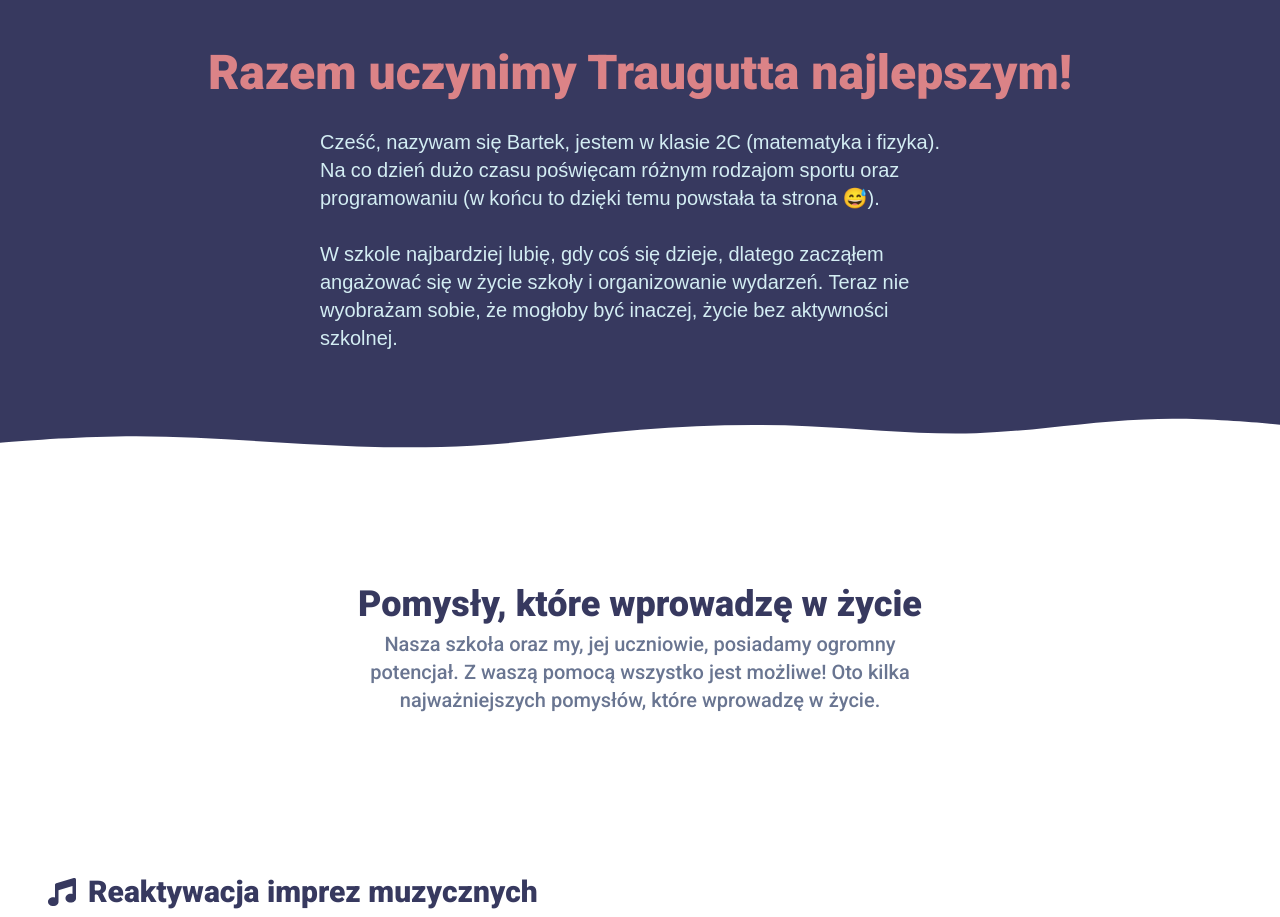
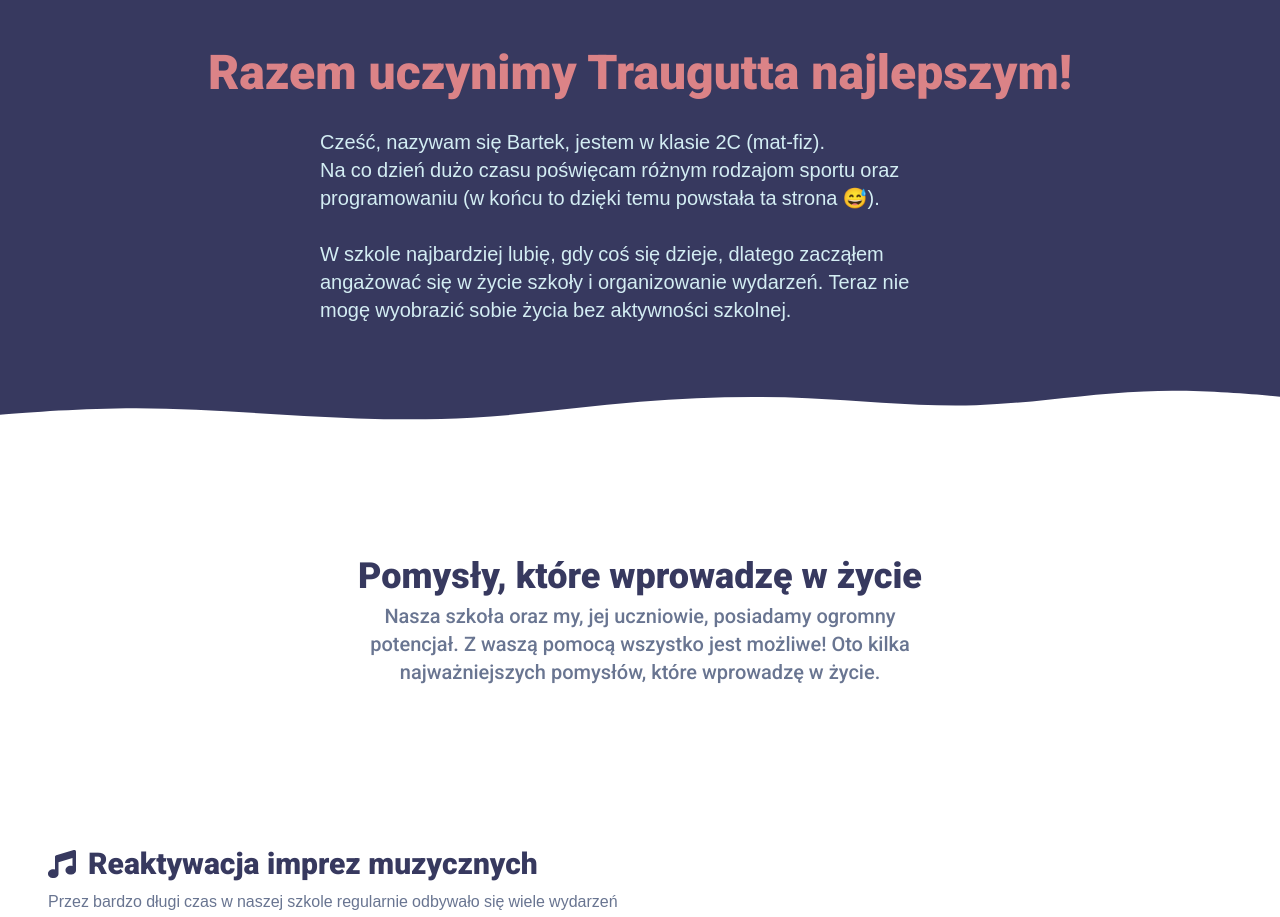
Before and after one commit to Mixeronix/Election-Bartosz-Wiaderek, a Next.js app: page / in a window 1280 px wide. Shown: the part 1400-2317 px from the top of the page. Built offline with nearby package versions, Linux system fonts and the light colour scheme.

Commit message:
Texts changes

```diff
--- a/app/page.tsx
+++ b/app/page.tsx
@@ -53,11 +53,11 @@ export default function Home() {
 					<p
 						className={`xl:text-xl text-xs xs:text-sm sm:text-base md:text-lg lg:text-xl text-LightBlue leading-relaxed max-w-sm xs:max-w-lg md:max-w-screen-md z-10 px-6 xs:px-8 sm:px-10 md:px-12 lg:px-16 ${notoFont500.className}`}
 					>
-						Cześć, nazywam się Bartek, jestem w klasie 2C (matematyka i fizyka).
+						Cześć, nazywam się Bartek, jestem w klasie 2C (mat-fiz).
 						<br />
 						Na co dzień dużo czasu poświęcam różnym rodzajom sportu oraz programowaniu (w końcu to dzięki temu powstała ta strona 😅).
-						<br /> <br /> W szkole najbardziej lubię, gdy coś się dzieje, dlatego zacząłem angażować się w życie szkoły i organizowanie wydarzeń. Teraz nie
-						wyobrażam sobie, że mogłoby być inaczej, życie bez aktywności szkolnej.
+						<br /> <br /> W szkole najbardziej lubię, gdy coś się dzieje, dlatego zacząłem angażować się w życie szkoły i organizowanie wydarzeń. Teraz nie mogę
+						wyobrazić sobie życia bez aktywności szkolnej.
 					</p>
 				</div>
 				<Image src="/wave-2.svg" width="1920" height="100" alt="" className="object-contain w-full scale-x-105" />
```
